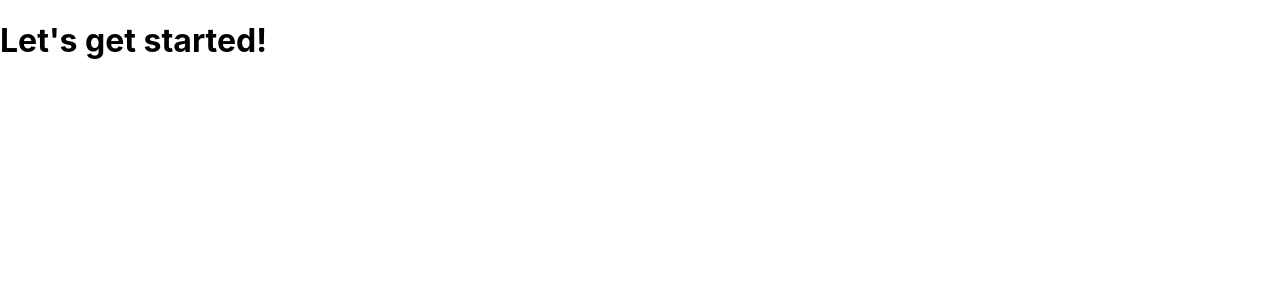
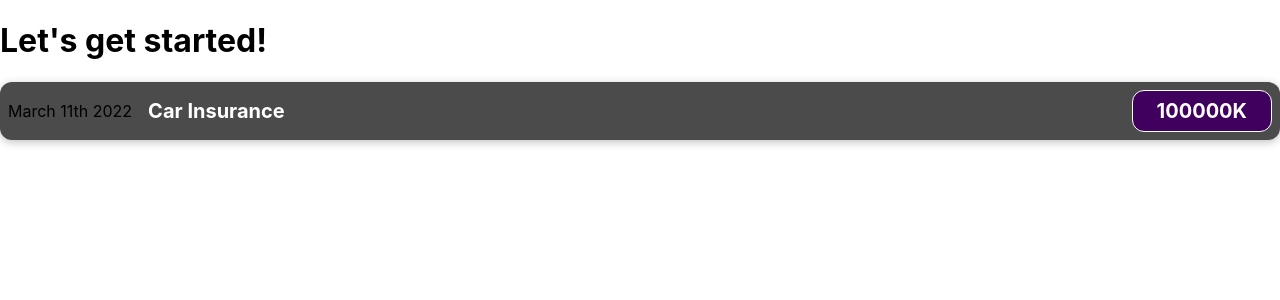
Before and after one commit to anu-pama123/React-Project, a React (Create React App) app in the folder expense-tracker-app/: page / in a window 1280 px wide. Shown: the top 300 px of the page. Built offline with nearby package versions, Linux system fonts and the light colour scheme.

Commit message:
Added: a custom component with static data

```diff
--- a/expense-tracker-app/src/App.js
+++ b/expense-tracker-app/src/App.js
@@ -1,7 +1,10 @@
+import ExpenseItem from "./components/ExpenseItem";
+
 function App() {
   return (
     <div className="App">
       <h1>Let's get started!</h1>
+      <ExpenseItem></ExpenseItem>
     </div>
   );
 }
--- /dev/null
+++ b/expense-tracker-app/src/components/ExpenseItem.css
@@ -0,0 +1,56 @@
+.expense-item {
+    display: flex;
+    justify-content: space-between;
+    align-items: center;
+    box-shadow: 0 2px 8px rgba(0, 0, 0, 0.25);
+    padding: 0.5rem;
+    margin: 1rem 0;
+    border-radius: 12px;
+    background-color: #4b4b4b;
+  }
+
+  .expense-item__description {
+    display: flex;
+    flex-direction: column;
+    gap: 1rem;
+    align-items: flex-end;
+    flex-flow: column-reverse;
+    justify-content: flex-start;
+    flex: 1;
+  }
+
+  .expense-item h2 {
+    color: #3a3a3a;
+    font-size: 1rem;
+    flex: 1;
+    margin: 0 1rem;
+    color: white;
+  }
+
+  .expense-item__price {
+    font-size: 1rem;
+    font-weight: bold;
+    color: white;
+    background-color: #40005d;
+    border: 1px solid white;
+    padding: 0.5rem;
+    border-radius: 12px;
+  }
+
+  @media (min-width: 580px) {
+    .expense-item__description {
+      flex-direction: row;
+      align-items: center;
+      justify-content: flex-start;
+      flex: 1;
+    }
+
+    .expense-item__description h2 {
+      font-size: 1.25rem;
+    }
+
+    .expense-item__price {
+      font-size: 1.25rem;
+      padding: 0.5rem 1.5rem;
+    }
+  }
--- /dev/null
+++ b/expense-tracker-app/src/components/ExpenseItem.js
@@ -0,0 +1,15 @@
+import './ExpenseItem.css'
+
+function ExpenseItem() {
+    return (
+        <div className='expense-item'>
+            <div>March 11th 2022</div>
+            <div className='expense-item__description'>
+                <h2>Car Insurance</h2>
+                <div className='expense-item__price'>100000K</div>
+            </div>
+        </div>
+    );
+}
+
+export default ExpenseItem;
```
